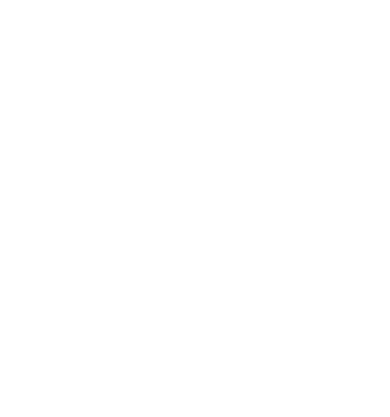
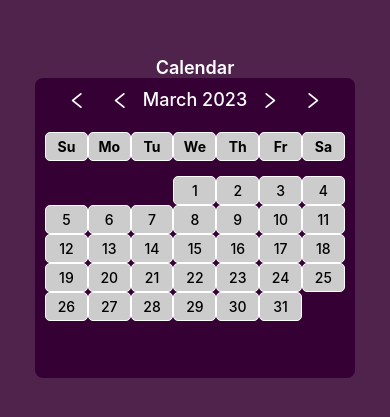
Before and after one commit to Nilotpal35/React-native, a React Native app: screen / in a window 390 px wide. Shown: the part 205-622 px from the top of the page. Built offline with nearby package versions, Linux system fonts and the light colour scheme.

Commit message:
this is just for testing practise

```diff
--- a/App.js
+++ b/App.js
@@ -1,3 +1,9 @@
+import { StatusBar } from "expo-status-bar";
+import Calendar from "./components/screens/Calendar";
+
 export default function App() {
-  return <></>;
+  return <>
+    <StatusBar style="light"/>
+    <Calendar />
+  </>;
 }
--- /dev/null
+++ b/components/screens/Calendar.js
@@ -0,0 +1,195 @@
+import { useState } from "react";
+import { View, StyleSheet, Text, Pressable } from "react-native";
+import { Ionicons, AntDesign } from "@expo/vector-icons";
+import Modal from "react-native-modal";
+
+export default function Calendar() {
+  const [month, setMonth] = useState(new Date().getMonth());
+  const [year, setYear] = useState(new Date().getFullYear());
+  const [modalVisible, setModalVisible] = useState(false);
+
+  const calendarHeader = ["Su", "Mo", "Tu", "We", "Th", "Fr", "Sa"];
+  const getHeader = calendarHeader.map((item) => {
+    return (
+      <View style={[styles.calendar_box, { marginBottom: 15 }]}>
+        <Text style={{ color: "black", fontWeight: "bold" }}>{item}</Text>
+      </View>
+    );
+  });
+
+  function getCalendar() {
+    const daysInMonth = new Date(year, month + 1, 0).getDate();
+    const startDay = new Date(year, month, 1).getDay();
+    const calendar = [];
+
+    function pressHandler(year, month, date) {
+      console.log(
+        "clicked date",
+        new Date(year, month, date).toLocaleDateString("en-us", {
+          year: "numeric",
+          month: "long",
+          day: "numeric",
+        })
+      );
+      setModalVisible(!modalVisible);
+    }
+
+    for (let i = 0; i < startDay; i++) {
+      calendar.push(
+        <View
+          style={styles.calendar_empty_box}
+          key={`empty-${JSON.stringify(new Date(i))}`}
+        >
+          <Text style={{ color: "white" }}></Text>
+        </View>
+      );
+    }
+
+    for (let i = 1; i <= daysInMonth; i++) {
+      calendar.push(
+        <Pressable
+          style={({ pressed }) => [
+            pressed && { opacity: 0.5 },
+            styles.calendar_box,
+          ]}
+          onPress={() => pressHandler(year, month, i)}
+        >
+          <View key={`full-${JSON.stringify(new Date(i))}`}>
+            <Text style={{ color: "black", fontWeight: "500" }}>{i}</Text>
+          </View>
+        </Pressable>
+      );
+    }
+    return calendar;
+  }
+
+  return (
+    <>
+      <Modal
+        isVisible={modalVisible}
+        onBackdropPress={() => setModalVisible(!modalVisible)}
+        backdropColor="grey"
+        style={{ backgroundColor: "white" }}
+      >
+        <View>
+          <Text>Hi this is best modal</Text>
+        </View>
+      </Modal>
+      <View style={styles.root}>
+        <Text style={[styles.header]}>Calendar</Text>
+        <View style={styles.calendar_outer_box}>
+          <View
+            style={{
+              flexDirection: "row",
+              justifyContent: "space-around",
+              marginBottom: 20,
+            }}
+          >
+            <Pressable
+              style={({ pressed }) => [
+                pressed && { opacity: 0.5 },
+                { marginHorizontal: 10 },
+              ]}
+              onPress={() => setYear((cYear) => cYear - 1)}
+            >
+              <AntDesign name="left" size={20} color="white" />
+            </Pressable>
+            <Pressable
+              style={({ pressed }) => [
+                pressed && { opacity: 0.5 },
+                { marginHorizontal: 13 },
+              ]}
+              onPress={() => setMonth((cMonth) => cMonth - 1)}
+            >
+              <AntDesign name="left" size={20} color="white" />
+            </Pressable>
+            <View>
+              <Text style={{ color: "white", fontWeight: "500", fontSize: 18 }}>
+                {new Date(year, month).toLocaleDateString("en-us", {
+                  month: "long",
+                  year: "numeric",
+                })}
+              </Text>
+            </View>
+            <Pressable
+              style={({ pressed }) => [
+                pressed && { opacity: 0.5 },
+                { marginHorizontal: 13 },
+              ]}
+              onPress={() => setMonth((cMonth) => cMonth + 1)}
+            >
+              <AntDesign name="right" size={20} color="white" />
+            </Pressable>
+            <Pressable
+              style={({ pressed }) => [
+                pressed && { opacity: 0.5 },
+                { marginHorizontal: 10 },
+              ]}
+              onPress={() => setYear((cYear) => cYear + 1)}
+            >
+              <AntDesign name="right" size={20} color="white" />
+            </Pressable>
+          </View>
+          <View style={{ width: 300, height: 250 }}>
+            <View style={[styles.calendar]}>
+              {getHeader}
+              {getCalendar()}
+            </View>
+          </View>
+        </View>
+      </View>
+    </>
+  );
+}
+
+const styles = StyleSheet.create({
+  root: {
+    justifyContent: "center",
+    alignItems: "center",
+    //marginTop : 50,
+    paddingHorizontal: 20,
+    height: "100%",
+    backgroundColor: "rgb(80,35,77)",
+  },
+  header: {
+    fontSize: 18,
+    fontWeight: 600,
+    color: "white",
+  },
+
+  calendar_empty_box: {
+    alignItems: "center",
+    justifyContent: "center",
+    width: "14.28%", // 100% divided by 7 columns
+    paddingVertical: 5,
+    textAlign: "center",
+    borderRadius: 5,
+  },
+
+  calendar_box: {
+    // padding : 8 ,
+    alignItems: "center",
+    justifyContent: "center",
+    width: "14.28%", // 100% divided by 7 columns
+    paddingVertical: 5,
+    textAlign: "center",
+    borderRadius: 5,
+    borderColor: "white",
+    borderWidth: "1px",
+    backgroundColor: "#ccc",
+  },
+  calendar: {
+    flexDirection: "row",
+    flexWrap: "wrap",
+    alignItems: "center",
+  },
+  calendar_outer_box: {
+    backgroundColor: "rgb(53, 1, 53)",
+    width: 320,
+    height: 300,
+    alignItems: "center",
+    justifyContent: "center",
+    borderRadius: 8,
+    paddingTop: 15,
+  },
+});
--- a/package.json
+++ b/package.json
@@ -12,7 +12,8 @@
     "expo": "~48.0.9",
     "expo-status-bar": "~1.4.4",
     "react": "18.2.0",
-    "react-native": "0.71.4"
+    "react-native": "0.71.4",
+    "react-native-modal": "^13.0.1"
   },
   "devDependencies": {
     "@babel/core": "^7.20.0"
```
Also changed, not shown: 1 other file (tests, documents, lock files or other folders).
